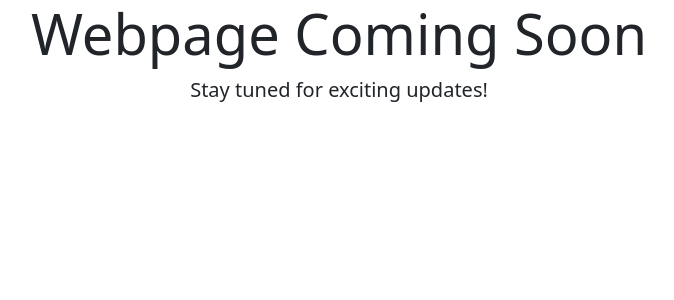
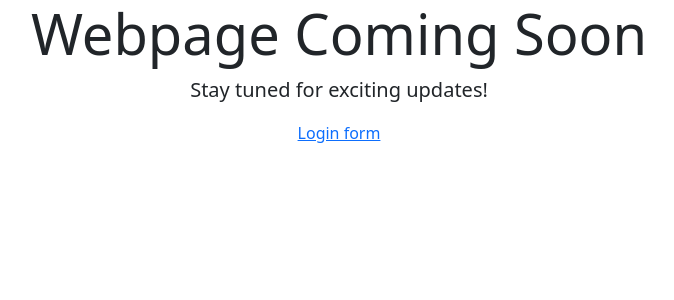
Before and after one commit to anujp22/Expense-Tracker-Project, a Flask app: page / in a window 1280 px wide. Shown: the top 300 px of the page, without its empty margins (301-975 px from the left). Run offline with Flask 3, Linux system fonts and the light colour scheme; some libraries are stand-ins or nearby versions.

Commit message:
Minor Changes

```diff
--- a/templates/home.html
+++ b/templates/home.html
@@ -9,7 +9,8 @@
 <body>
     <div class="container text-center">
         <h1 class="display-4">Webpage Coming Soon</h1>
-        <p class="lead">Stay tuned for exciting updates!</p>
+        <p class="lead">Stay tuned for exciting updates! </p>
+        <a href="/login">Login form</a>
     </div>
 </body>
 </html>
```
